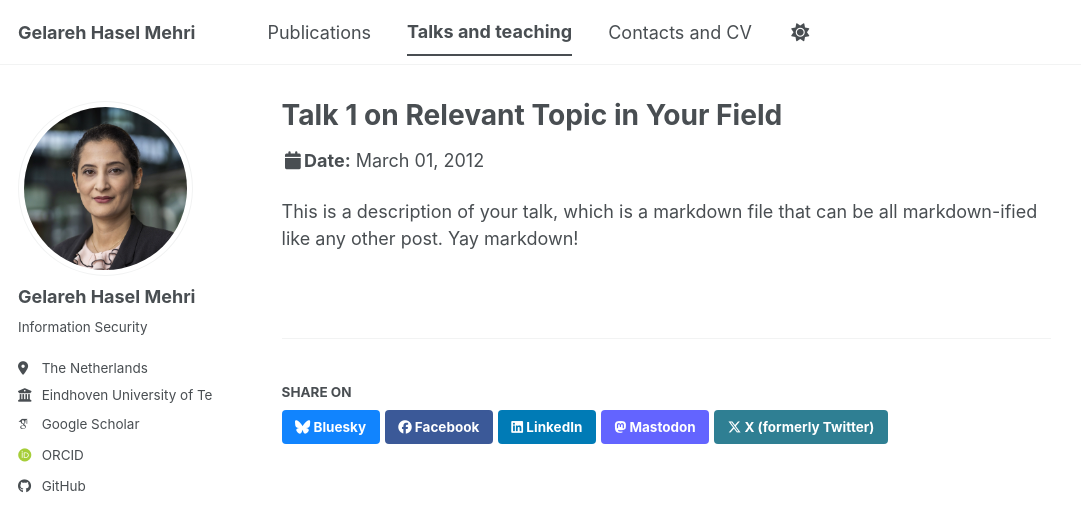
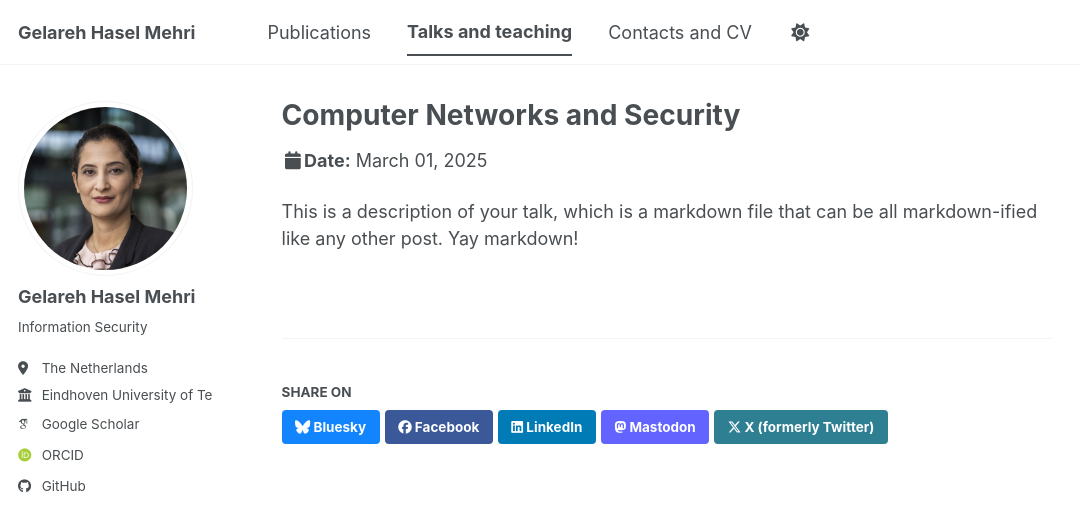
Before and after one commit to gelarehhaselmehri/gelarehhaselmehri.github.io, a Jekyll site: the page built from _talks/2012-03-01-talk-1.md, in a window 1280 px wide. Shown: the top 531 px of the page, without its empty margins (0-1081 px from the left). Built offline with Jekyll 4.4.1, drawn with Linux system fonts in a browser that asks for light colours; some web fonts are replaced; a script bundle is joined from its source files by our own code; library files that are not in the unit come from our copies.

Commit message:
Change talk title, date, and venue
Updated talk details including title, date, and location.

```diff
--- a/_talks/2012-03-01-talk-1.md
+++ b/_talks/2012-03-01-talk-1.md
@@ -1,11 +1,10 @@
 ---
-title: "Talk 1 on Relevant Topic in Your Field"
+title: "Computer Networks and Security"
 collection: talks
 type: "Talk"
-permalink: /talks/2012-03-01-talk-1
 venue: "UC San Francisco, Department of Testing"
-date: 2012-03-01
-location: "San Francisco, CA, USA"
+date: March 2025
+location: "Eindhoven University of Technology (TU/e), Eindhoven, NL"
 ---
 
 This is a description of your talk, which is a markdown file that can be all markdown-ified like any other post. Yay markdown!
```
